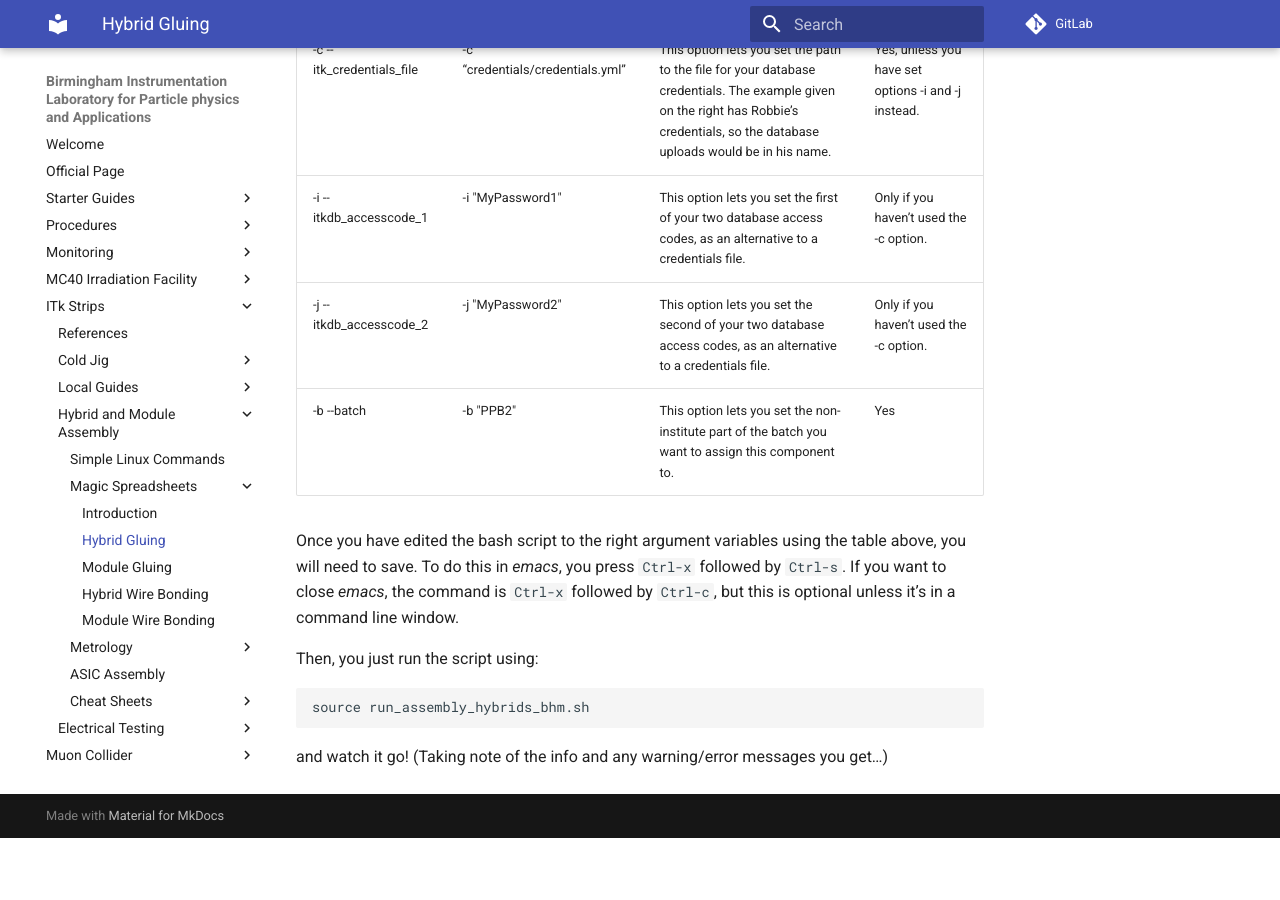
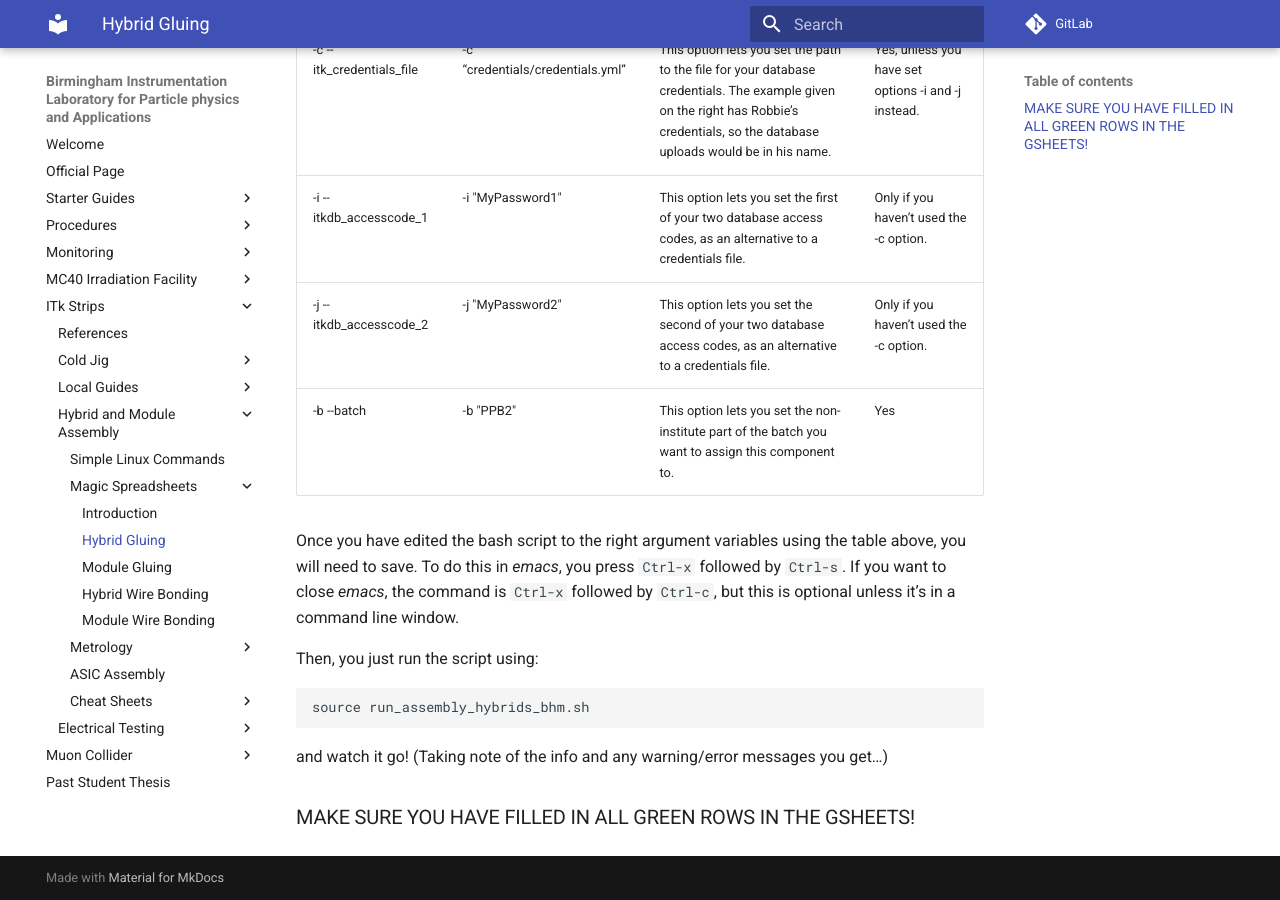
Before and after one commit to BILPAware/wiki, an MkDocs documentation site: the page built from docs/itkstrips/hybrid_and_module_building/magicspreadsheets/magicspreadsheets_hybridassembly.md, in a window 1280 px wide and 900 px high, scrolled down 1288 px. Built offline with MkDocs 1.6.1 and Material for MkDocs 9.7.7, drawn with Linux system fonts in a browser that asks for light colours; before the commit the page ends 2126 px from its top, so only the background shows below that.

Commit message:
Added warning message to all hybrid and module assembly guides

````diff
--- a/docs/itkstrips/hybrid_and_module_building/magicspreadsheets/magicspreadsheets_hybridassembly.md
+++ b/docs/itkstrips/hybrid_and_module_building/magicspreadsheets/magicspreadsheets_hybridassembly.md
@@ -38,3 +38,5 @@ source run_assembly_hybrids_bhm.sh
 ```
 
 and watch it go! (Taking note of the info and any warning/error messages you get…)
+
+###  MAKE SURE YOU HAVE FILLED IN ALL GREEN ROWS IN THE GSHEETS!
````
Also changed, not shown: docs/itkstrips/hybrid_and_module_building/cheatsheets/cs_magicspreadsheets_assembly.md (+1 -2 lines), docs/itkstrips/hybrid_and_module_building/magicspreadsheets/magicspreadsheets_moduleassembly.md (+1 -0 lines).
